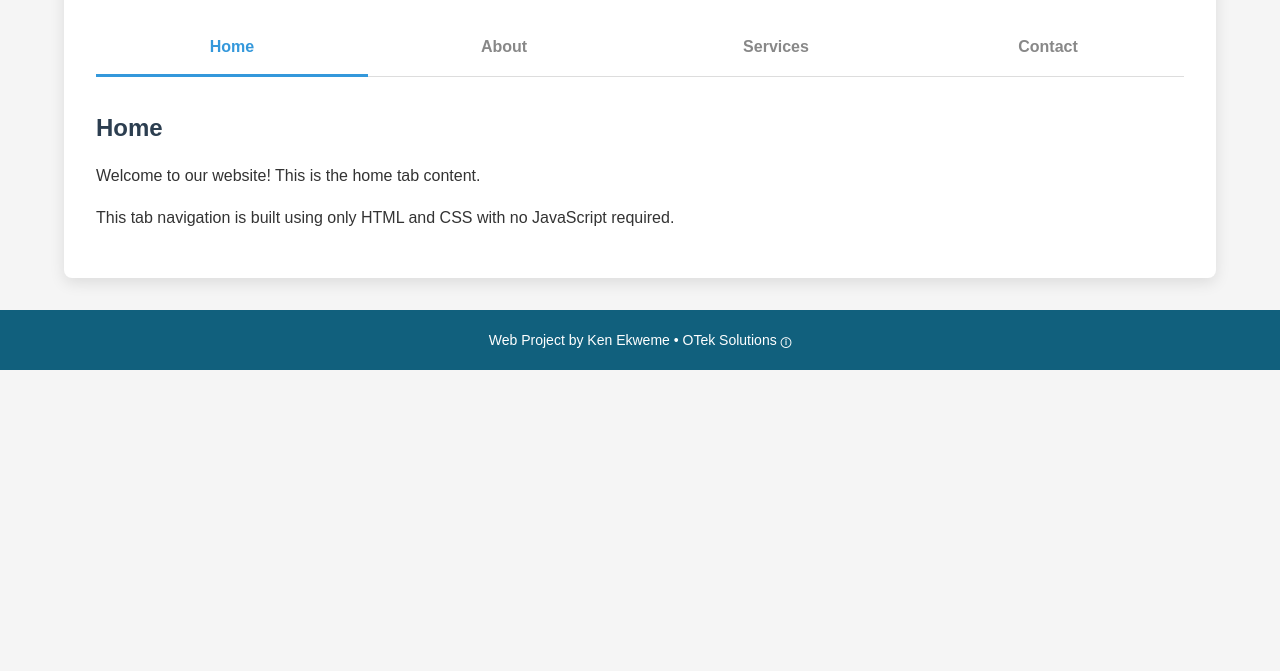
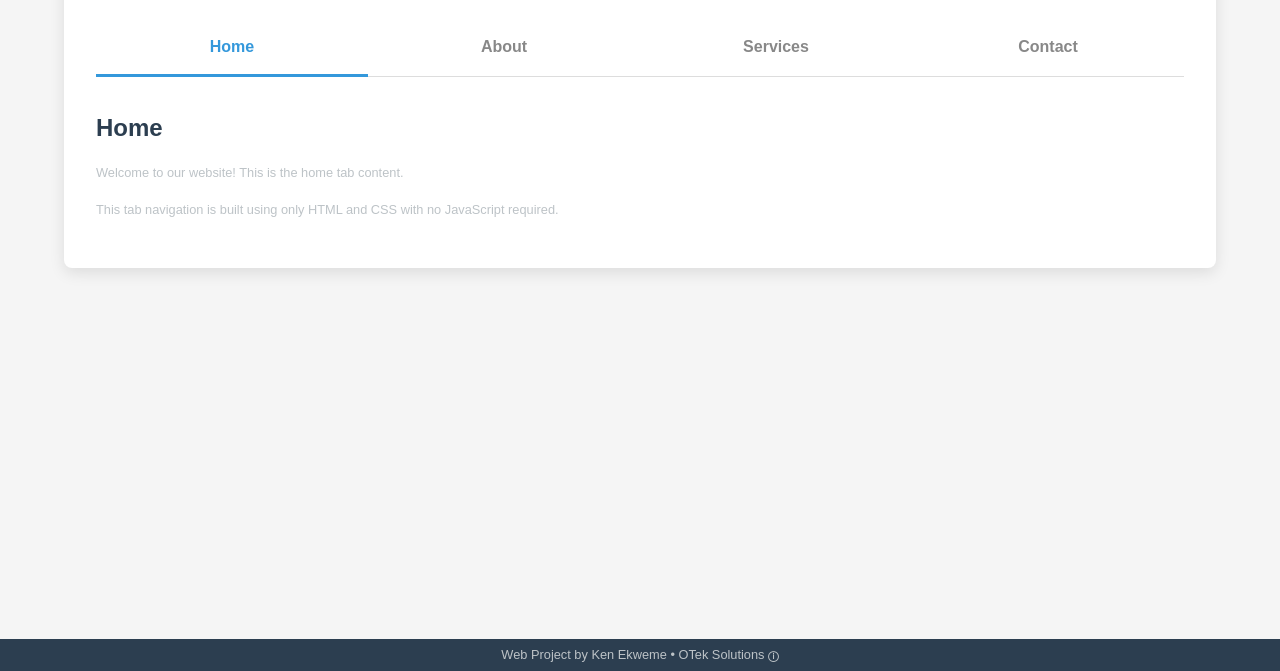
Before and after one commit to oteksolutions/codex25-014-website-tabs, a plain HTML site: page index.html in a window 1280 px wide. Shown: the part 129-800 px from the top of the page. Drawn offline with Linux system fonts and the light colour scheme.

Commit message:
Update css

```diff
--- a/css/style.css
+++ b/css/style.css
@@ -145,32 +145,41 @@ h1 {
   color: #3498db;
 }
 
-/* Footer */
-footer * {
+/* Developer Footer */
+.developer-footer * {
   margin: 0;
   padding: 0;
 }
 
-footer {
-  display: flex; /* Enable flexbox */
-  justify-content: center; /* Center horizontally */
-  align-items: center; /* Center vertically */
-  height: 60px; /* Set a fixed height for the footer */
-  font-size: 14px;
-  background-color: #11607d; /* Footer background color */
+.developer-footer {
+  display: flex;
+	justify-content: center;
+	align-items: center;
+	position: absolute;
+  bottom: 0;
+	width: 100%;
+	height: 2rem;
+	background-color: #2c3e50;
+	padding: 0.5rem;
 }
 
-footer p {
-  color: white; /* Footer text color */
+.developer-footer a, p {
+	color: #bdc3c7;
+	font-size: 0.8rem;
+	text-decoration: none;
 }
 
-footer a {
-  color: #ffffff;
-  text-decoration: none;
+.developer-footer a:hover {
+	color: #007bff;
+	text-decoration: underline;
 }
 
-footer a:hover {
-    text-decoration: underline; /* Add hover effect */
+.developer-footer a:active {
+	color: #FF4D00;
+}
+
+a[href*="humans"]{
+	cursor: help;
 }
 
 @media (max-width: 768px) {
```
